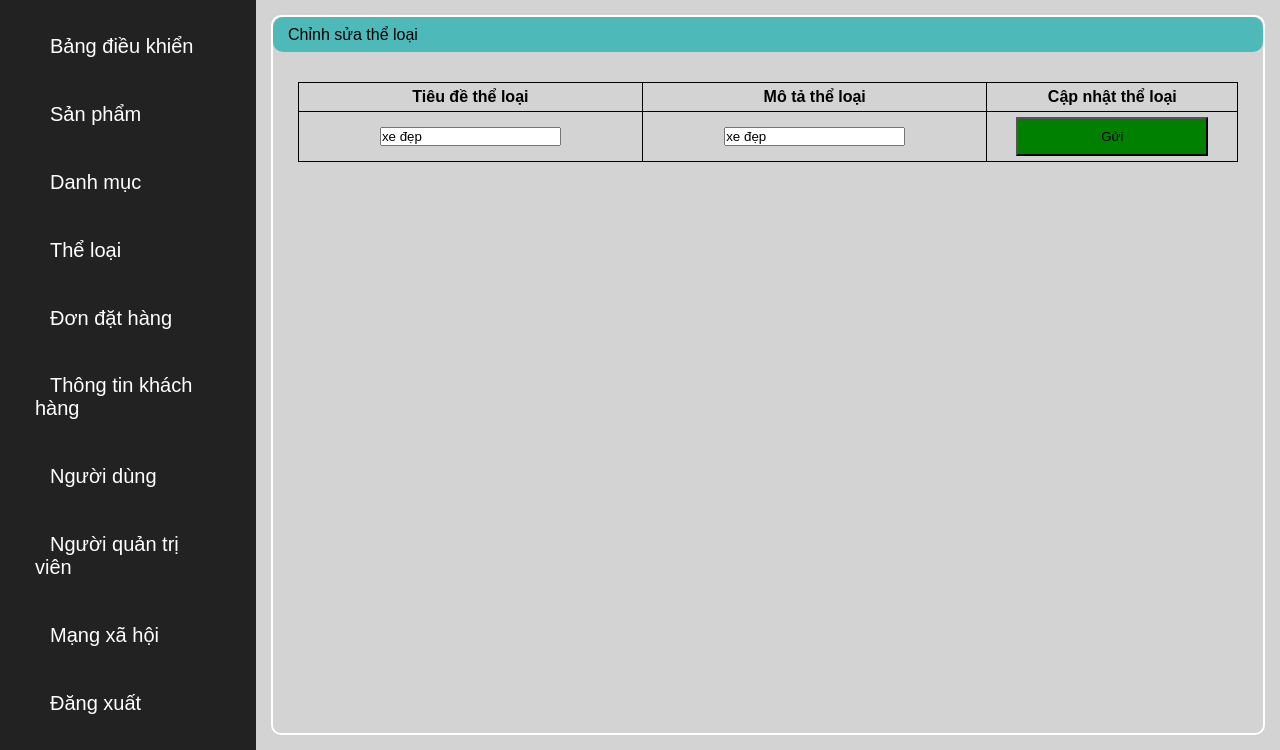
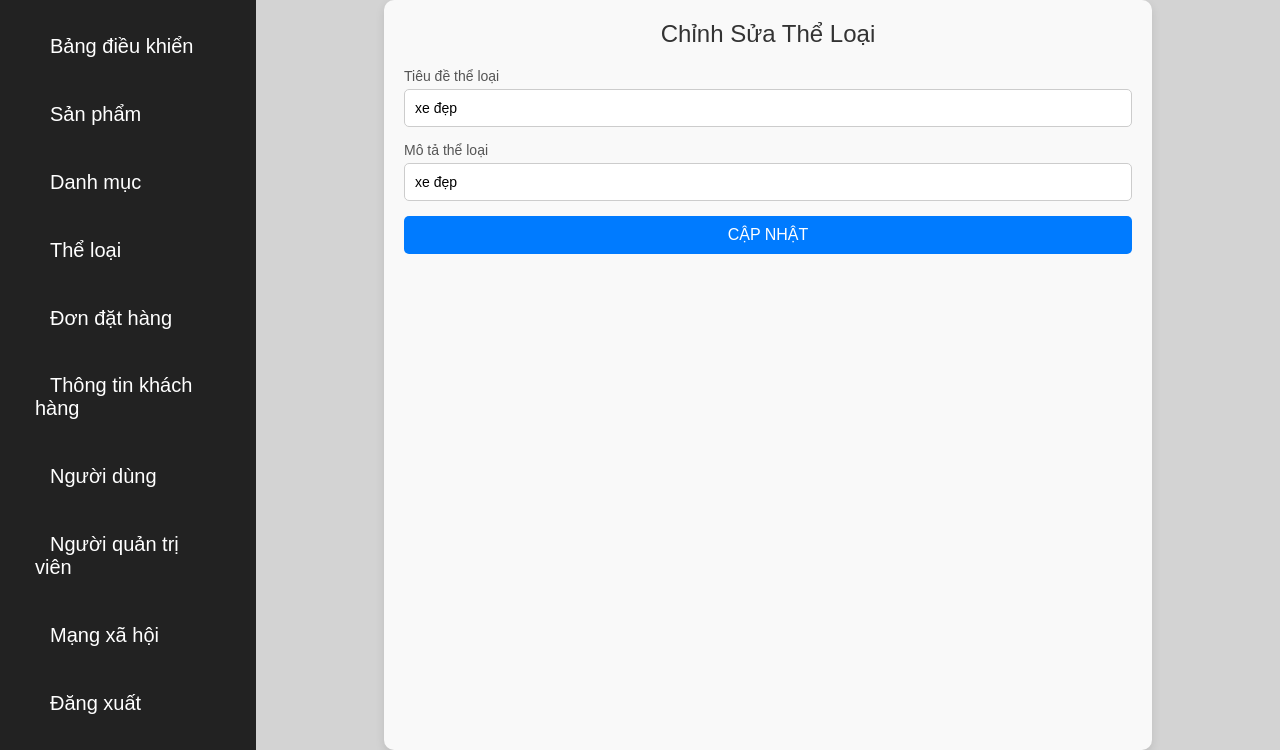
Before and after one commit to CongThuan02/btl_php, a PHP site: page /admin_product_cate_update.php?p_cat_id=8 in a window 1280 px wide. Shown: the part 50-800 px from the top of the page. Run offline with PHP 8.4, Linux system fonts and the light colour scheme; a user stored in the database is signed in; data comes from the database, SQL or seed files in the repository.

Commit message:
admin_product_add

```diff
--- a/admin_product_cate_update.php
+++ b/admin_product_cate_update.php
@@ -1,62 +1,155 @@
-<!-- Phần sửa thể loại
-Yêu cầu :Khi ấn vào nút cập nhật thể loại  thì sẽ cập nhật lại bảng product_categories
-        :sau khi ấn cập nhật sẽ chuyển về trang xem
- -->
 <?php
 include('admin_header.php');
 include('admin_sidebar.php');
 ?>
 
-<form class="container" action="admin_product_cate_update.php" method="post">
-
-    <div class="title">
-        Chỉnh sửa thể loại
-    </div>
-    <table>
-        <tr>
-            <th>Tiêu đề thể loại </th>
-            <th>Mô tả thể loại </th>
-            <th>Cập nhật thể loại </th>
-        </tr>
+<div class="containers">
+    <div class="title">Chỉnh Sửa Thể Loại</div>
+    <form action="admin_product_cate_update.php" method="post" enctype="multipart/form-data" onsubmit="return validateForm()">
         <?php
             if (isset($_GET['p_cat_id'])) {
                 $p_cat_id = $_GET['p_cat_id'];
-                        $sql = "SELECT * from `product_categories` where p_cat_id='$p_cat_id'";
+                $sql = "SELECT * FROM `product_categories` WHERE p_cat_id='$p_cat_id'";
                 $res = mysqli_query($con, $sql);
                 $row = mysqli_fetch_array($res);
                 $p_cat_title = $row['p_cat_title'];
                 $p_cat_desc = $row['p_cat_desc'];
-                        echo "
-                   <tr>
-                       <td><input type='text' name='p_cat_title' required value='$p_cat_title'></td>
-                       <td><input type='text' name='p_cat_desc' required value='$p_cat_desc'></td>
-                       <input type='hidden' name='p_cat_id' value='$p_cat_id'>
-                       <td><input type='submit' name='submit' value='Gửi'></td>
-                   </tr>
-                   ";
+        ?>
+
+        <div class="form__group">
+            <label for="p_cat_title">Tiêu đề thể loại</label>
+            <input id="p_cat_title" name="p_cat_title" type="text" value="<?php echo $p_cat_title; ?>"  />
+            <div id="error_p_cat_title" class="error-message"></div>
+        </div>
+
+        <div class="form__group">
+            <label for="p_cat_desc">Mô tả thể loại</label>
+            <input id="p_cat_desc" name="p_cat_desc" type="text" value="<?php echo $p_cat_desc; ?>"  />
+            <div id="error_p_cat_desc" class="error-message"></div>
+        </div>
+
+        <input type="hidden" name="p_cat_id" value="<?php echo $p_cat_id; ?>">
+
+        <div class="form__group">
+            <input type="submit" value="Cập nhật" name="submit">
+        </div>
+
+        <?php
             }
         ?>
+    </form>
+</div>
 
-    </table>
-    </from>
 <?php
 include('admin_footer.php');
 ?>
+
 <?php
 if (isset($_POST['submit'])) {
     $p_cat_id = $_POST['p_cat_id'];
     $p_cat_title = $_POST['p_cat_title'];
     $p_cat_desc = $_POST['p_cat_desc'];
+
+    // Cập nhật dữ liệu vào bảng product_categories
     $sql = "UPDATE `product_categories` SET
             p_cat_title='$p_cat_title',
             p_cat_desc='$p_cat_desc'
-                where p_cat_id='$p_cat_id'";
+            WHERE p_cat_id='$p_cat_id'";
     $res = mysqli_query($con, $sql);
-                echo $sql;
+
     if ($res) {
-                        echo "<script>alert('Đổi thể loại thành công')</script>";
+        echo "<script>alert('Cập nhật thể loại thành công')</script>";
         echo "<script>window.open('admin_product_cate_view.php','_self')</script>";
     }
 }
+?>
 
-        ?>
+<script>
+    function validateForm() {
+        let isValid = true;
+
+        // Lấy giá trị của các ô input
+        var p_cat_title = document.getElementById('p_cat_title').value;
+        var p_cat_desc = document.getElementById('p_cat_desc').value;
+
+        // Xóa thông báo lỗi cũ (nếu có)
+        document.getElementById('error_p_cat_title').innerText = '';
+        document.getElementById('error_p_cat_desc').innerText = '';
+
+        // Kiểm tra các trường nhập liệu không được bỏ trống
+        if (p_cat_title == "") {
+            document.getElementById('error_p_cat_title').innerText = "Tiêu đề thể loại không được để trống.";
+            isValid = false;
+        }
+        if (p_cat_desc == "") {
+            document.getElementById('error_p_cat_desc').innerText = "Mô tả thể loại không được để trống.";
+            isValid = false;
+        }
+
+        return isValid;
+    }
+</script>
+
+<style>
+    .containers {
+        width: 60%;
+        margin: 0 auto;
+        padding: 20px;
+        background-color: #f9f9f9;
+        border-radius: 10px;
+        box-shadow: 0 4px 10px rgba(0, 0, 0, 0.1);
+    }
+
+    .title {
+        text-align: center;
+        font-size: 24px;
+        color: #333;
+        margin-bottom: 20px;
+    }
+
+    .form__group {
+        margin-bottom: 15px;
+    }
+
+    .form__group label {
+        display: block;
+        font-size: 14px;
+        color: #555;
+        margin-bottom: 5px;
+    }
+
+    .form__group input {
+        width: 100%;
+        padding: 10px;
+        border: 1px solid #ccc;
+        border-radius: 5px;
+        font-size: 14px;
+        box-sizing: border-box;
+    }
+
+    .form__group input:focus {
+        border-color: #007bff;
+        outline: none;
+    }
+
+    .form__group input[type="submit"] {
+        background-color: #007bff;
+        color: white;
+        padding: 10px 20px;
+        border: none;
+        border-radius: 5px;
+        cursor: pointer;
+        font-size: 16px;
+    }
+
+    .form__group input[type="submit"]:hover {
+        background-color: #0056b3;
+    }
+
+    /* Thêm kiểu cho thông báo lỗi */
+    .error-message {
+        color: red;
+        font-size: 12px;
+        margin-top: 5px;
+    }
+</style>
```
Also changed, not shown: admin_product_cate_add.php (+113 -22 lines). Lines whose indentation alone changed are shown as unchanged.
